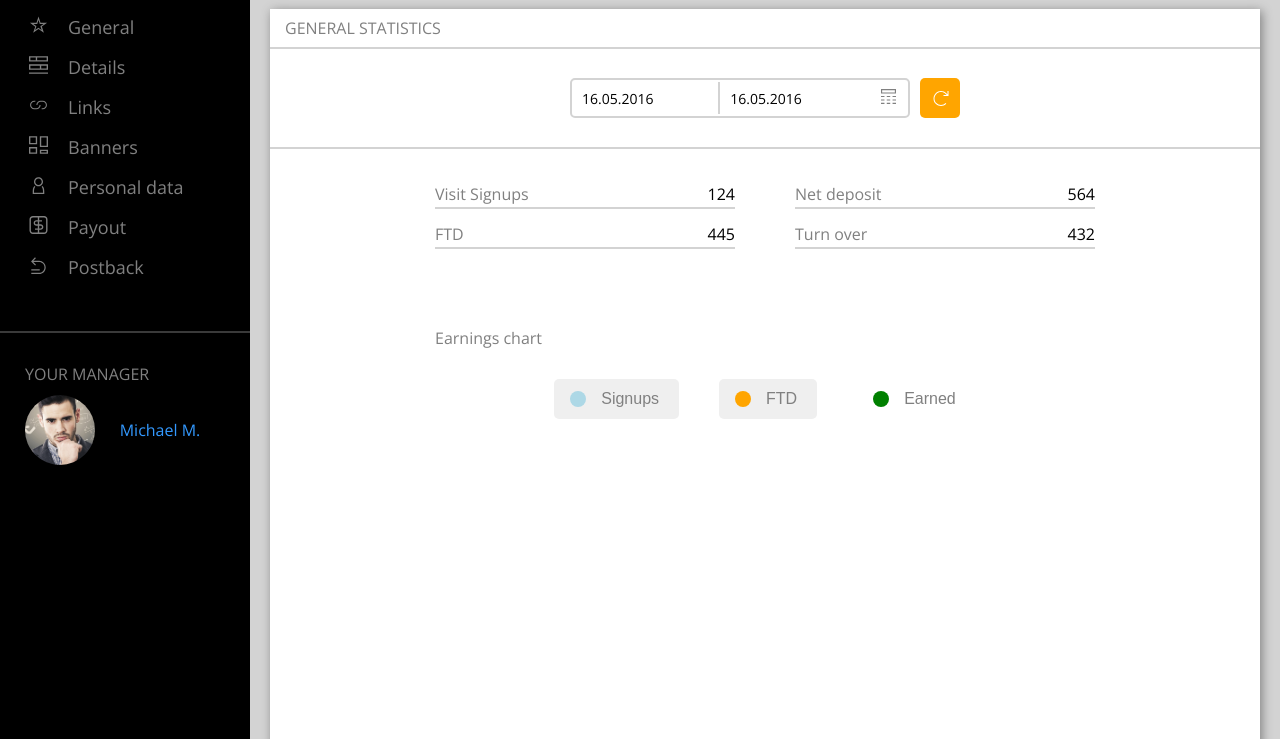
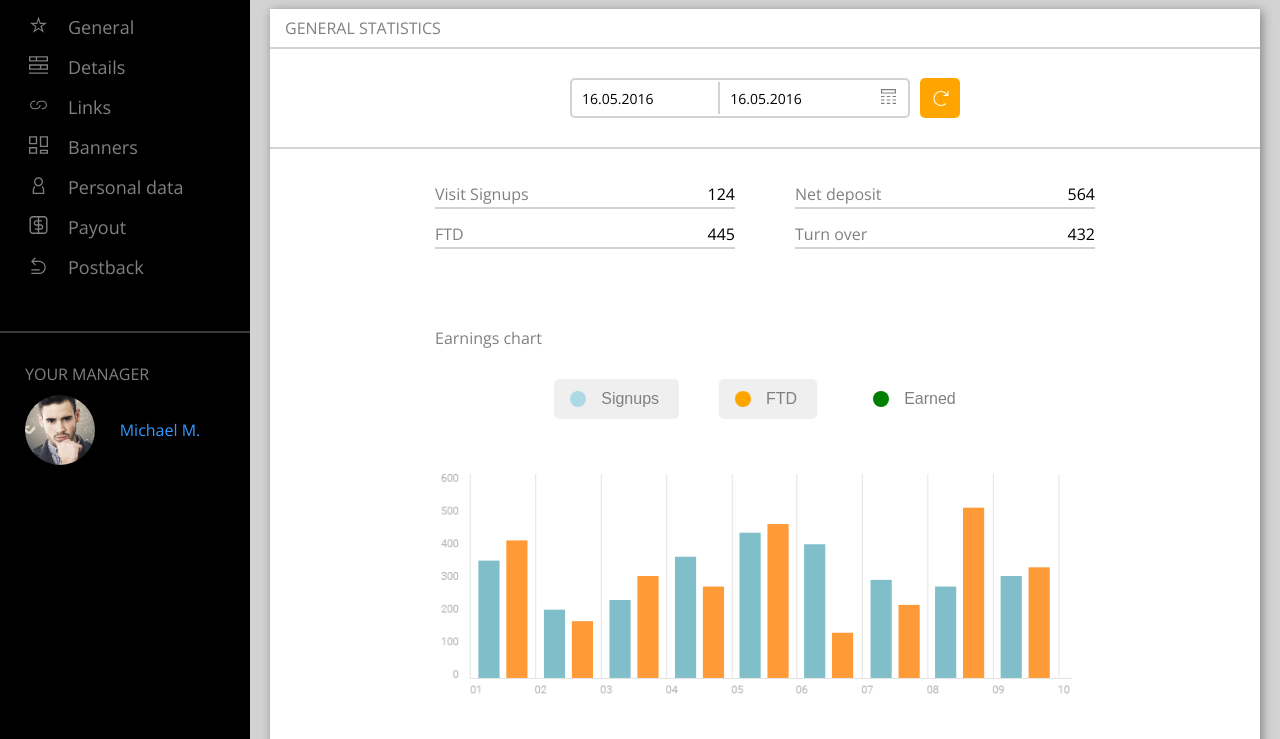
Before and after one commit to jacekawozniak/banners-links, a website: page index.html in a window 1280 px wide. Shown: the part 61-800 px from the top of the page. Drawn offline with nearby package versions, Linux system fonts and the light colour scheme.

Commit message:
Add chart

```diff
--- a/css/style.css
+++ b/css/style.css
@@ -223,7 +223,7 @@ header {
 	display: flex;
 	flex-flow: row wrap;
 	width: 100%;
-	height: 900px;
+	height: 780px;
 	padding: 20px;
 }
 
@@ -363,16 +363,9 @@ header {
 	padding-top: 15px;
 }
 
-.lowercontent {
-	display: flex;
-	flex-flow: row wrap;
-	width: 100%;
-	height: 700px;
-}
-
 .chartsection {
 	width: 660px;
-	height: 620px;
+	height: 500px;
 	display: block;
 	margin: auto;
 }
@@ -454,6 +447,17 @@ header {
 	margin-left: 10px;
 }
 
+.chart {
+	width: 100%;
+}
+
+.lowercontent {
+	display: flex;
+	flex-flow: row wrap;
+	width: 100%;
+	height: 700px;
+}
+
 [class*="col-"] {
     float: left;
     min-height: 1px;
--- a/index.html
+++ b/index.html
@@ -168,6 +168,7 @@
 							<button class="option1"><div class="circle2"></div>FTD</button>
 							<button class="option2"><div class="circle3"></div>Earned</button>
 						</div>
+						<div><img class="chart" src="images/chart.png"></div>
 					</div>
 				</div>
 			</div>
```
